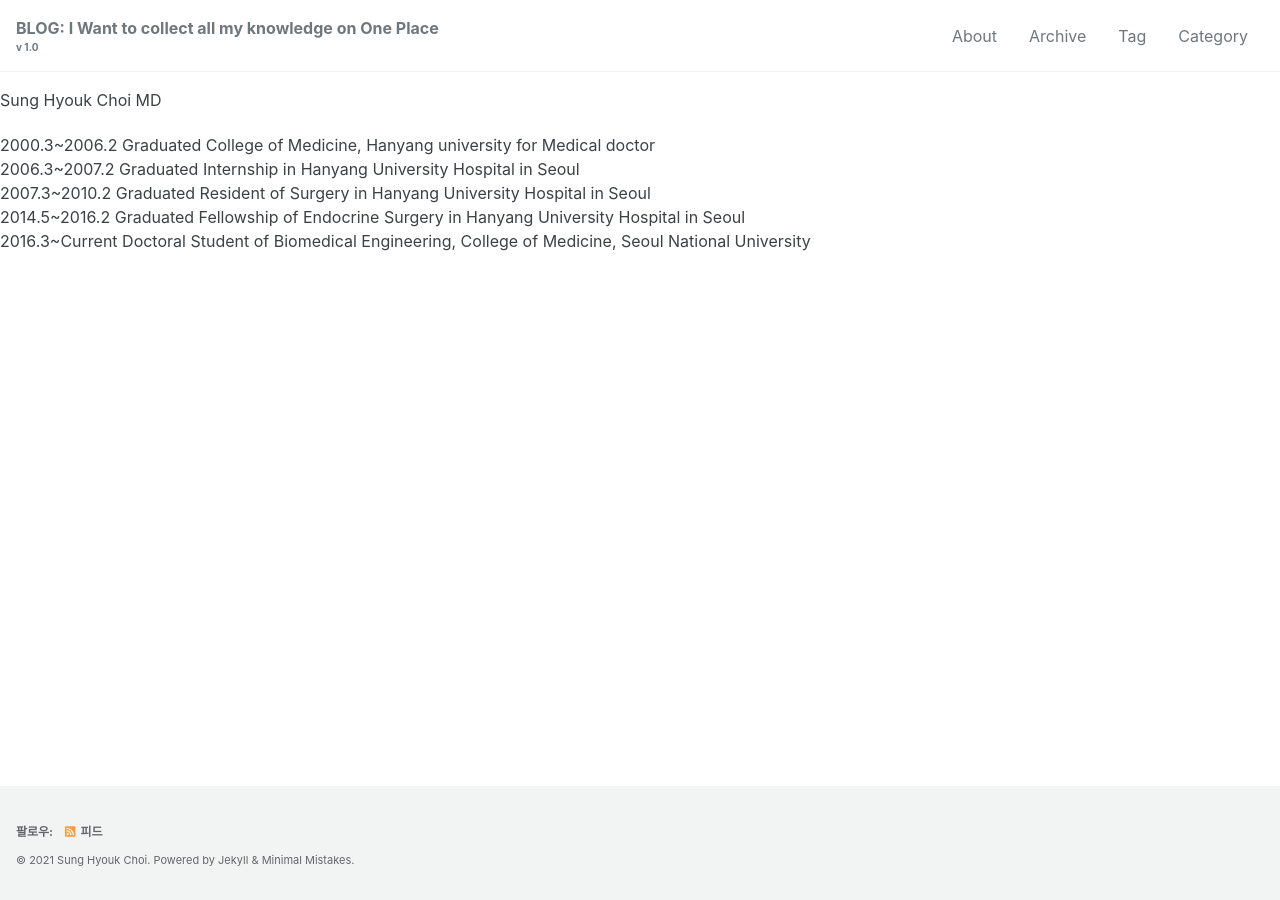
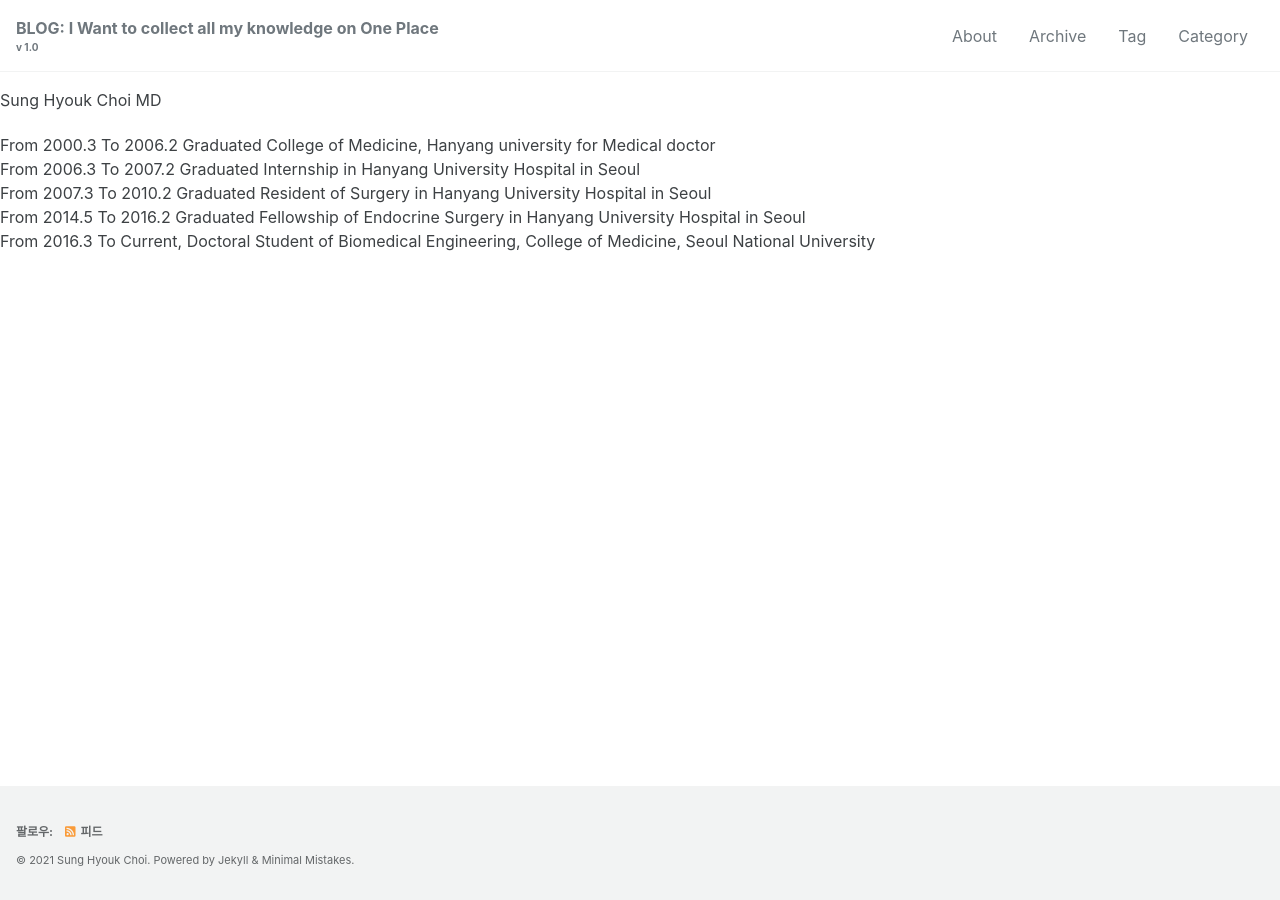
Before and after one commit to sunghyouk/sunghyouk.github.io, a Jekyll site: the page built from _pages/about.md, in a window 1280 px wide. Built offline with Jekyll 4.4.1, drawn with Linux system fonts in a browser that asks for light colours; cached includes are drawn as plain includes; our own code applies the rules of GitHub Pages for plain Markdown files.

Commit message:
Update about.md

```diff
--- a/_pages/about.md
+++ b/_pages/about.md
@@ -4,13 +4,14 @@ title: "About"
 excerpt: "about.md"
 last_modified_at: 2018-07-01T12:04:24-04:00
 toc: true
+author_profile: true
 tags: [About]
 ---
 
 Sung Hyouk Choi MD<br>
 
-2000.3~2006.2 Graduated College of Medicine, Hanyang university for Medical doctor<br>
-2006.3~2007.2 Graduated Internship in Hanyang University Hospital in Seoul<br>
-2007.3~2010.2 Graduated Resident of Surgery in Hanyang University Hospital in Seoul<br>
-2014.5~2016.2 Graduated Fellowship of Endocrine Surgery in Hanyang University Hospital in Seoul<br>
-2016.3~Current Doctoral Student of Biomedical Engineering, College of Medicine, Seoul National University<br>
+From 2000.3 To 2006.2 Graduated College of Medicine, Hanyang university for Medical doctor<br>
+From 2006.3 To 2007.2 Graduated Internship in Hanyang University Hospital in Seoul<br>
+From 2007.3 To 2010.2 Graduated Resident of Surgery in Hanyang University Hospital in Seoul<br>
+From 2014.5 To 2016.2 Graduated Fellowship of Endocrine Surgery in Hanyang University Hospital in Seoul<br>
+From 2016.3 To Current, Doctoral Student of Biomedical Engineering, College of Medicine, Seoul National University<br>
```
